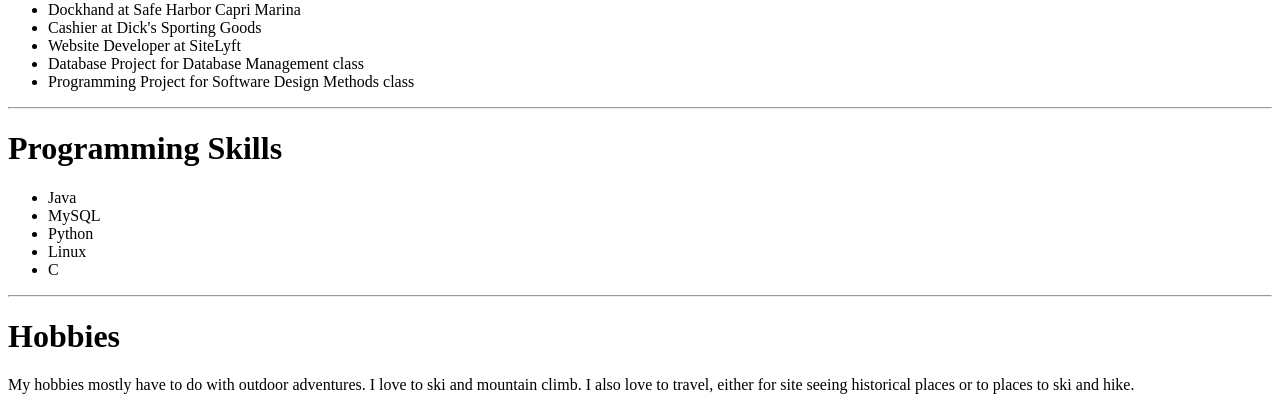
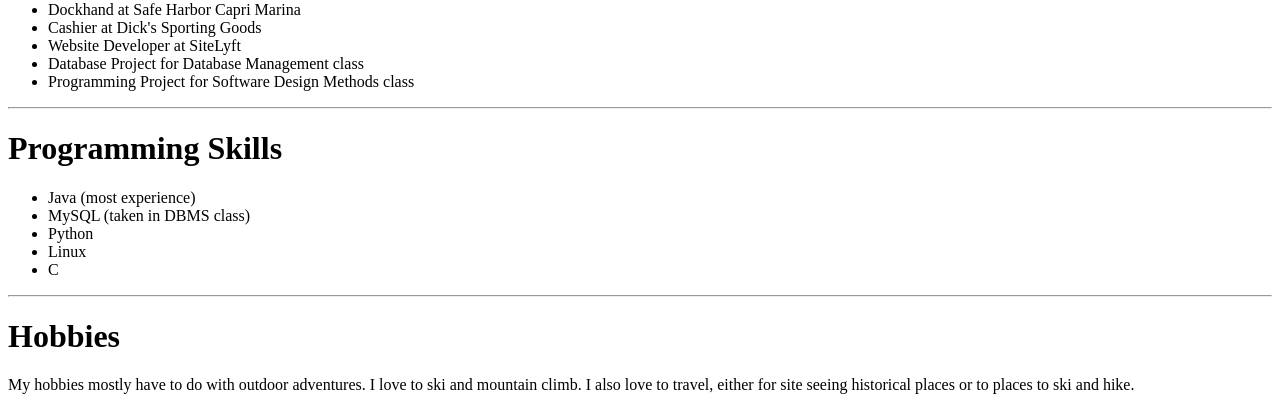
Before and after one commit to william-russo/Project1, a plain HTML site: page index.html in a window 1280 px wide. Shown: the part 647-1054 px from the top of the page. Drawn offline with Linux system fonts and the light colour scheme.

Commit message:
finished milestone 1

```diff
--- a/index.html
+++ b/index.html
@@ -29,8 +29,8 @@
 		<div id="programming">
 			<h1>Programming Skills</h1>
 			<ul>
-				<li>Java</li>
-				<li>MySQL</li>
+				<li>Java (most experience)</li>
+				<li>MySQL (taken in DBMS class)</li>
 				<li>Python</li>
                                 <li>Linux</li>
 				<li>C</li>
```
Also changed, not shown: 1 other file.
